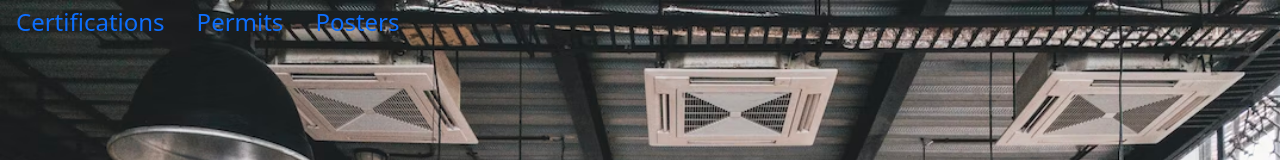
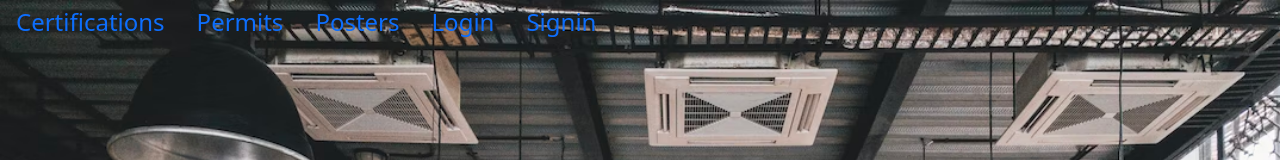
Before and after one commit to Muzan67/restaurateur, a React (Create React App) app in the folder my-app/: page / in a window 1280 px wide. Shown: the top 160 px of the page. Built offline with nearby package versions, Linux system fonts and the light colour scheme.

Commit message:
added login signin

```diff
--- a/my-app/src/components/Navigation/index.js
+++ b/my-app/src/components/Navigation/index.js
@@ -5,7 +5,7 @@ import Auth from "../../utils/auth";
 
   function Navigation(props) {
     // eslint-disable-next-line
-    const tabs = ["Certifications", "Permits", "Posters" ];
+    const tabs = ["Certifications", "Permits", "Posters", "Login", "Signin" ];
 
     // if (Auth.loggedIn()) {
     //   return (
```
